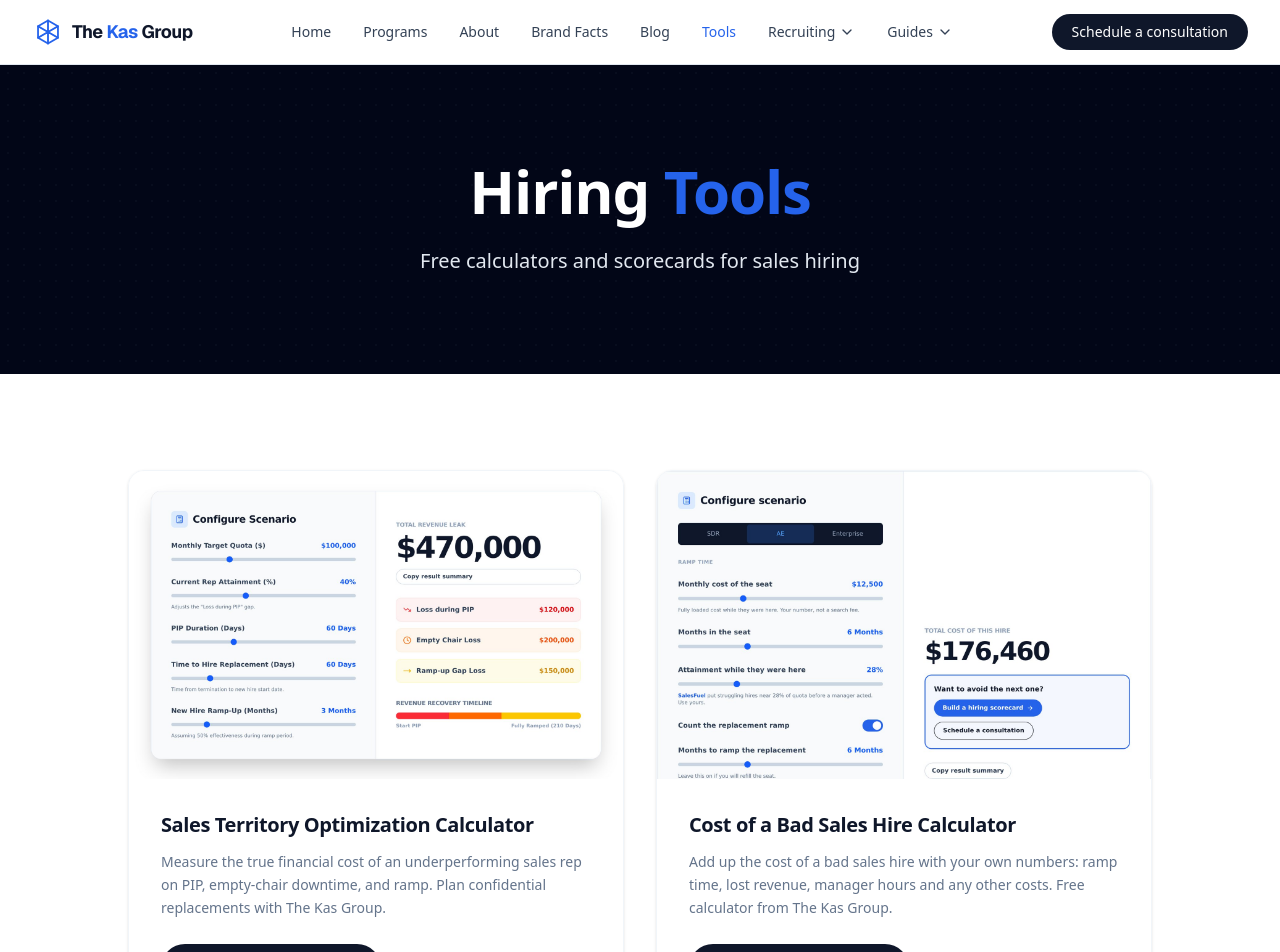
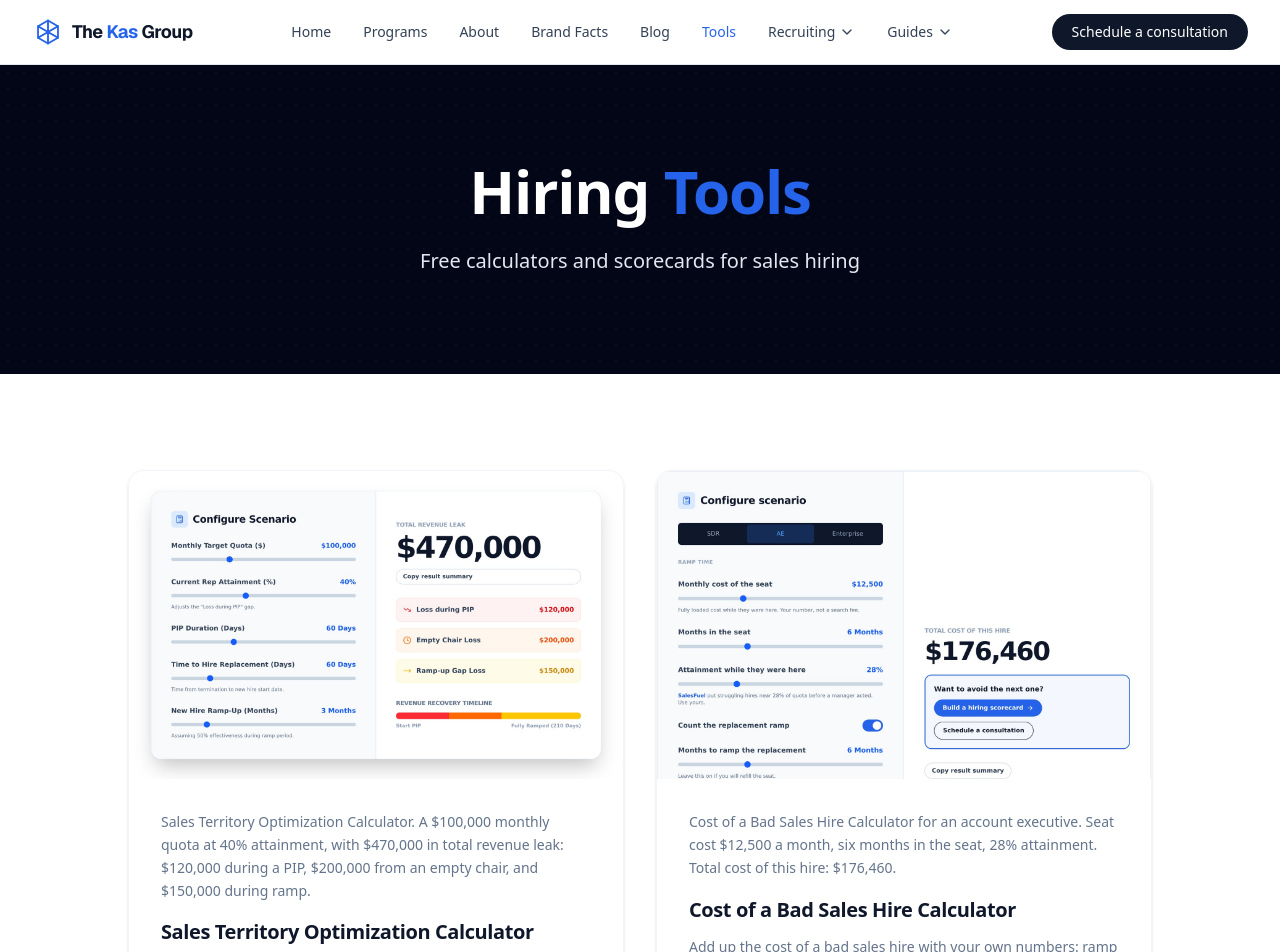
Before and after one commit to jcdawg/my-modern-site, a Next.js app: page /tools in a window 1280 px wide. Shown: the top 952 px of the page. Built offline with nearby package versions, Linux system fonts and the light colour scheme.

Commit message:
Tools: show each image description on the card

```diff
--- a/src/app/tools/page.tsx
+++ b/src/app/tools/page.tsx
@@ -85,6 +85,7 @@ export default function HiringToolsPage() {
                                     className="aspect-[16/10] w-full object-cover"
                                 />
                                 <div className="flex flex-1 flex-col p-8">
+                                    <p aria-hidden="true" className="text-sm leading-relaxed text-grey-500 mb-4">{tool.imageAlt}</p>
                                     <h2 className="text-xl font-bold text-navy-900 mb-3">{tool.title}</h2>
                                     <p className="text-sm text-grey-500 leading-relaxed flex-1 mb-6">{tool.description}</p>
                                     <Link
```
